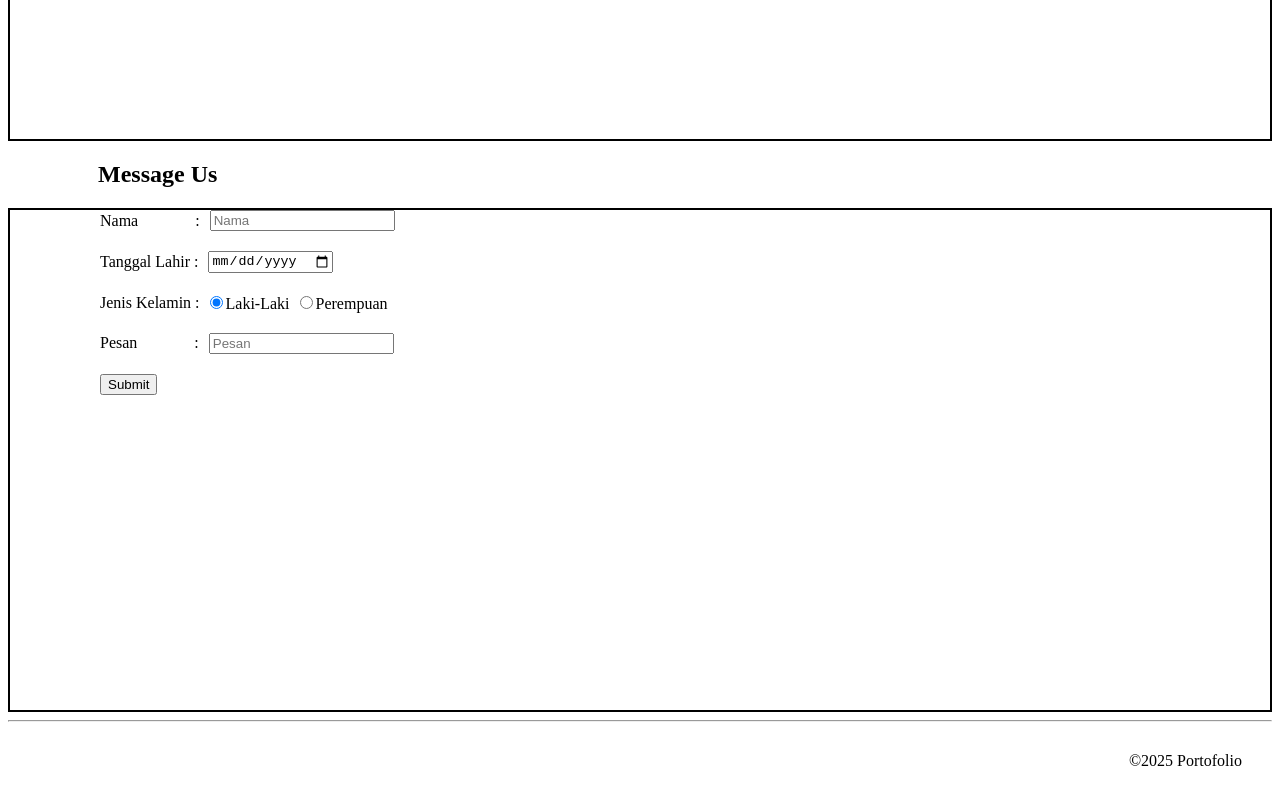
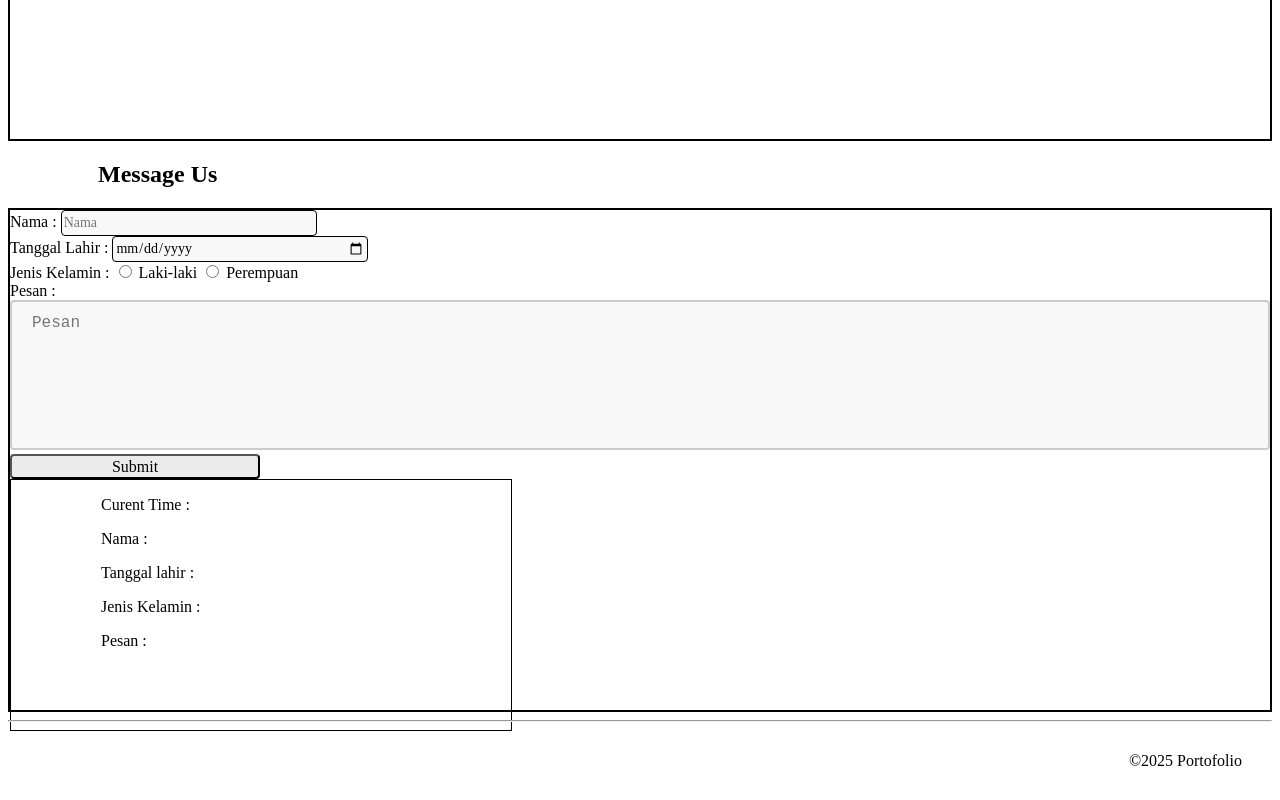
Before and after one commit to revou-fundamental-course/03-mar-25-YusufLena, a plain HTML site: page index.html in a window 1280 px wide. Shown: the part 1705-2505 px from the top of the page. Drawn offline with Linux system fonts and the light colour scheme.

Commit message:
update-2.5

```diff
--- a/css/style.css
+++ b/css/style.css
@@ -18,7 +18,6 @@
     margin-left: 30px;
 }
 
-
 nav{
     display: flex;
     margin-right: 50px;
@@ -34,6 +33,41 @@ nav > a {
 
 header > h1, p {
     margin-left: 90px;
+}
+
+textarea {
+    width: 100%;
+    height: 150px;
+    padding: 12px 20px;
+    box-sizing: border-box;
+    border: 2px solid #ccc;
+    border-radius: 4px;
+    background-color: #f8f8f8;
+    font-size: 16px;
+    resize: none;
+}
+
+input[type="text"],
+input[type="date"] {
+    height: 20px;
+    width: 250px;
+    padding: 2px 2px;
+    border: 1px solid black;
+    border-radius: 4px;
+    background-color: #f8f8f8;
+    font-size: 14px;
+    font-family: 'Times New Roman', Times, serif;
+}
+
+input[type="submit"]{
+    height: 25px;
+    width: 250px;
+    padding: 2px 2px;
+    background-color: rgb(235, 235, 235);
+    border-radius: 4px;
+    font-size: 16px;
+    font-family: 'Times New Roman', Times, serif;
+    text-align: center;
 }
 
 .banner-img{
@@ -54,28 +88,12 @@ header > h1, p {
 .message-us-content{
     border: 2px solid black;
     height: 500px;
-    display: flex;
-    justify-content: space-between;
 }
 
-.home-span, .msg-span{
-    margin-left: 53px;
-}
-
-input {
-    margin-left: 10px ;
-}
-
-form{
-    display: flex;
-    flex-direction: column;
-    gap: 20px;
-    margin-left : 90px;
-}
-
-form > div{
-    display: flex;
-    align-items: center;
+.tampilan{
+    border: 1px solid;
+    width: 500px;
+    height: 250px;
 }
 
 footer{
--- a/index.html
+++ b/index.html
@@ -8,6 +8,8 @@
 
     <!--css-->
     <link rel="stylesheet" href="css\style.css">
+    <!-- java script -->
+    <script src="js\script.js"></script>
 </head>
 
 <body>
@@ -28,32 +30,48 @@
         <!-- Home Content -->
         <section id="home">
             <header>
-                <h1>Home</h1>
+                <h1>Hai <span id="name">Sealti</span> Welcome to my web</h1>
                 <p>Selamat datang Cihuyyyy</p>
             </header>
-
             <!-- Banner autoslide -->
             <div class="banner-img"></div>
         </section>
         <hr />
+
         <!-- Our Profile Content -->
         <section id="our-profile">
             <header>
                 <h1>Our Profile</h1>
             </header>
+            <!-- Profile Content -->
+            <div class="our-profile-content">
+                <div>
+                    <h3>About Me</h3>
+                </div>
+                <div>
+                    <div>
+                        <h3>Education</h3>
+                        <ul>
+                            <li>Test</li>
+                            <dl>Sd</dl>
+                        </ul>
+                    </div>
+                    <div>
+                        <h3>My Skill</h3>
+                    </div>
+                </div>
+            </div>
+        </section>
 
-            <!-- Profile Content -->
-            <div class="our-profile-content"></div>
-        </section>
         <!-- Achievment Content -->
         <section id="achievement">
             <header>
                 <h1>Achievement</h1>
             </header>
-
             <!-- Achievment Content -->
             <div class="achievement-content"></div>
         </section>
+
         <!-- Message Content -->
         <section id="message-us">
             <header>
@@ -62,39 +80,34 @@
 
             <!-- Message Us Content -->
             <div class="message-us-content">
-                <form action="">
+                <form name="msg-form" onsubmit="return validateForm()">
+                    <label for="name">Nama : <input type="text" class="input-name" placeholder="Nama"></label>
+                    <br />
 
-                    <!-- input nama -->
-                    <div>
-                        <label for="text">Nama <span class="home-span">:</span></label>
-                        <input type="text" name="name" id="nama" placeholder="Nama">
-                    </div>
+                    <label for="birth-date">Tanggal Lahir : <input type="date" class="birth-date"></label>
+                    <br />
 
-                    <!-- input tgl lahir -->
-                    <div>
-                        <label for="date">Tanggal Lahir <span>:</span></label>
-                        <input type="date" name="birth-date" id="tanggal-lahir" >
-                    </div>
+                    <label for="gender">Jenis Kelamin :
+                        <input type="radio" name="gender" id="male" value="male">
+                        <label for="male">Laki-laki</label>
+                        <input type="radio" name="gender" id="female" value="female">
+                        <label for="female">Perempuan</label>
+                    </label>
+                    <br />
 
-                    <!-- pilih jenis kelamin -->
-                    <div>
-                        <label for="boolean">Jenis Kelamin <span>:</span></label>
-                        <label><input type="radio" name="gender" id="laki-laki" value="" checked="true">Laki-Laki</label>
-                        <label><input type="radio" name="gender" id="perempuan">Perempuan</label>
-                    </div>
+                    <label for="msg">Pesan : <textarea name="msg-input" id="input-msg" placeholder="Pesan"></textarea></label>
+                    <br />
 
-                    <!-- input pesan -->
-                    <div>
-                        <label for="text">Pesan <span class="msg-span">:</span></label>
-                        <input type="text" name="message" id="pesan" placeholder="Pesan">
-                    </div>
+                    <input type="submit" value="Submit" />
+                </form>
 
-                    <!-- tombol submit -->
-                    <div>
-                        <button type="submit" class="submit-button">Submit</button>
-                    </div>
-
-                </form>
+                <div class="tampilan">
+                    <p>Curent Time : <span id="curent-time"></span></p>
+                    <p>Nama : <span id="full-name"></span></p>
+                    <p>Tanggal lahir : <span id="sender-birth-date"></span></p>
+                    <p>Jenis Kelamin : <span id="sender-gender"></span></p>
+                    <p>Pesan : <span id="sender-msg"></span></p>
+                </div>
             </div>
         </section>
     </main>
--- a/js/script.js
+++ b/js/script.js
@@ -1 +1,37 @@
 // ini file java script
+
+// function replaceName(){
+//     let nama = prompt("Halo, Siapakah nama anda?", "");
+//     if(nama != null){
+//         document.getElementById('name').innerHTML = nama;
+//     }else{
+//         alert("Eror")
+//     }
+//     console.log(nama)
+// }
+// replaceName();
+
+
+function validateForm() {
+    const nama = document.forms[''][''].value
+    const birth_date = document.forms[''][''].value
+    const gender = document.forms[''][''].value
+    const msg = document.forms[''][''].value
+
+    if(nama == "", birth_date == "", gender == "", msg == "") {
+        document.getElementById().innerHTML = "";
+
+        return false
+    }
+
+    setValue(nama, birth_date, gender, msg);
+
+    return false;
+}
+
+function setValue(nama, birth_date, gender, msg) {
+    document.getElementById("").innerHTML = ""
+    document.getElementById("").innerHTML = ""
+    document.getElementById("").innerHTML = ""
+    document.getElementById("").innerHTML = ""
+}
```
